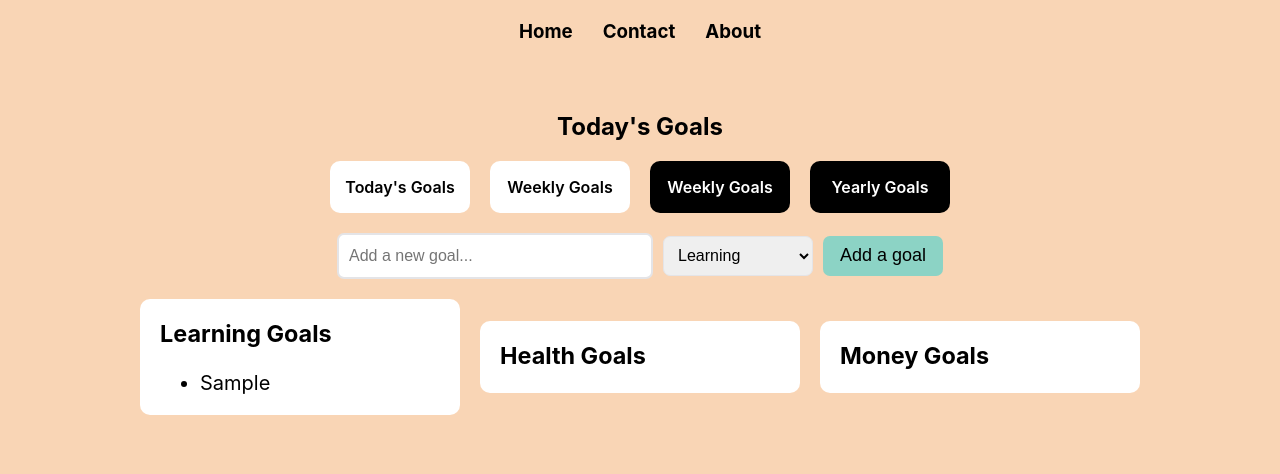
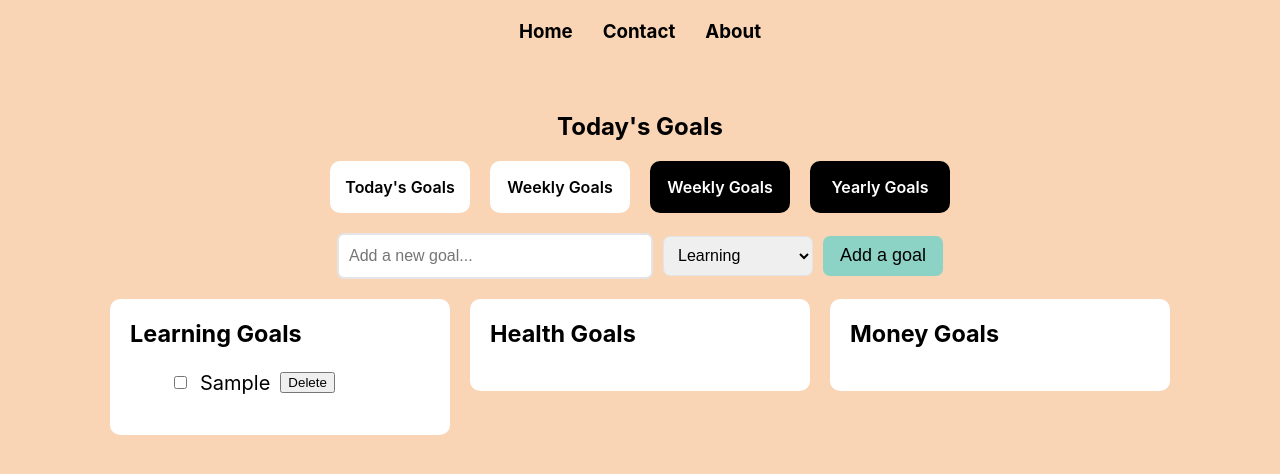
Before and after one commit to iftekar2/FinalProject, a React (Create React App) app: page / in a window 1280 px wide. Both pictures are taken after typing "Sample" into the empty fields and a click on the button "Add a goal". Shown: the top 474 px of the page. Built offline with nearby package versions, Linux system fonts and the light colour scheme.

Commit message:
marking complete and deleating task is working

```diff
--- a/src/Components/GoalApp.js
+++ b/src/Components/GoalApp.js
@@ -1,3 +1,57 @@
+// import React, { useState } from "react";
+// import GoalInput from "./GoalInput";
+// import GoalList from "./GoalList";
+
+// function GoalApp() {
+//   const [goals, setGoals] = useState({
+//     Learning: [],
+//     Health: [],
+//     Money: [],
+//   });
+
+//   const addGoal = (text, category) => {
+//     const randomPoints = Math.floor(Math.random() * 6) + 5;
+//     const newGoal = { text, points: randomPoints, completed: false };
+
+//     setGoals((prevGoals) => ({
+//       ...prevGoals,
+//       [category]: [...prevGoals[category], newGoal],
+//     }));
+
+//     console.log("New goal added:", newGoal);
+//     console.log("Updated goals state:", goals);
+//   };
+
+//   const handleComplete = (category, index) => {
+//     setGoals((prevGoals) => ({
+//       ...prevGoals,
+//       [category]: prevGoals[category].map((goal, i) =>
+//         i === index ? { ...goal, completed: !goal.completed } : goal
+//       ),
+//     }));
+//   };
+
+//   const handleDelete = (category, index) => {
+//     setGoals((prevGoals) => ({
+//       ...prevGoals,
+//       [category]: prevGoals[category].filter((_, i) => i !== index),
+//     }));
+//   };
+
+//   return (
+//     <div>
+//       <GoalInput addGoal={addGoal} />
+//       <GoalList
+//         goals={goals}
+//         onComplete={handleComplete}
+//         onDelete={handleDelete}
+//       />
+//     </div>
+//   );
+// }
+
+// export default GoalApp;
+
 import React, { useState } from "react";
 import GoalInput from "./GoalInput";
 import GoalList from "./GoalList";
@@ -10,16 +64,13 @@ function GoalApp() {
   });
 
   const addGoal = (text, category) => {
-    const randomPoints = Math.floor(Math.random() * 6) + 5;
-    const newGoal = { text, points: randomPoints, completed: false };
-
     setGoals((prevGoals) => ({
       ...prevGoals,
-      [category]: [...prevGoals[category], newGoal],
+      [category]: [
+        ...prevGoals[category],
+        { text, points: 10, completed: false },
+      ],
     }));
-
-    console.log("New goal added:", newGoal);
-    console.log("Updated goals state:", goals);
   };
 
   const handleComplete = (category, index) => {
--- a/src/Components/GoalList.js
+++ b/src/Components/GoalList.js
@@ -1,14 +1,100 @@
+// import React from "react";
+// import styled from "styled-components";
+
+// function GoalList({ goals }) {
+//   return (
+//     <GoalType>
+//       <LearningBox>
+//         <h3>Learning Goals</h3>
+//         <ul>
+//           {goals.Learning.map((goal, index) => (
+//             <li key={index}>{goal.text}</li>
+//           ))}
+//         </ul>
+//       </LearningBox>
+
+//       <HealthBox>
+//         <h3>Health Goals</h3>
+//         <ul>
+//           {goals.Health.map((goal, index) => (
+//             <li key={index}>{goal.text}</li>
+//           ))}
+//         </ul>
+//       </HealthBox>
+
+//       <MoneyBox>
+//         <h3>Money Goals</h3>
+//         <ul>
+//           {goals.Money.map((goal, index) => (
+//             <li key={index}>{goal.text}</li>
+//           ))}
+//         </ul>
+//       </MoneyBox>
+//     </GoalType>
+//   );
+// }
+
+// const GoalType = styled.div`
+//   display: flex;
+//   justify-content: center;
+//   align-items: center;
+//   gap: 20px;
+//   margin-top: 20px;
+// `;
+
+// const LearningBox = styled.div`
+//   color: black;
+//   background-color: white;
+//   width: 300px;
+//   padding-left: 20px;
+//   padding-top: 20px;
+//   border-radius: 10px;
+//   font-size: 20px;
+// `;
+
+// const HealthBox = styled.div`
+//   color: black;
+//   background-color: white;
+//   width: 300px;
+//   padding-left: 20px;
+//   padding-top: 20px;
+//   border-radius: 10px;
+//   font-size: 20px;
+// `;
+
+// const MoneyBox = styled.div`
+//   color: black;
+//   background-color: white;
+//   width: 300px;
+//   padding-left: 20px;
+//   padding-top: 20px;
+//   border-radius: 10px;
+//   font-size: 20px;
+// `;
+
+// export default GoalList;
+
 import React from "react";
 import styled from "styled-components";
 
-function GoalList({ goals }) {
+function GoalList({ goals, onComplete, onDelete }) {
   return (
     <GoalType>
       <LearningBox>
         <h3>Learning Goals</h3>
         <ul>
           {goals.Learning.map((goal, index) => (
-            <li key={index}>{goal.text}</li>
+            <GoalItem key={index} completed={goal.completed}>
+              <input
+                type="checkbox"
+                checked={goal.completed}
+                onChange={() => onComplete("Learning", index)}
+              />
+              {goal.text}
+              <button onClick={() => onDelete("Learning", index)}>
+                Delete
+              </button>
+            </GoalItem>
           ))}
         </ul>
       </LearningBox>
@@ -17,7 +103,15 @@ function GoalList({ goals }) {
         <h3>Health Goals</h3>
         <ul>
           {goals.Health.map((goal, index) => (
-            <li key={index}>{goal.text}</li>
+            <GoalItem key={index} completed={goal.completed}>
+              <input
+                type="checkbox"
+                checked={goal.completed}
+                onChange={() => onComplete("Health", index)}
+              />
+              {goal.text}
+              <button onClick={() => onDelete("Health", index)}>Delete</button>
+            </GoalItem>
           ))}
         </ul>
       </HealthBox>
@@ -26,7 +120,15 @@ function GoalList({ goals }) {
         <h3>Money Goals</h3>
         <ul>
           {goals.Money.map((goal, index) => (
-            <li key={index}>{goal.text}</li>
+            <GoalItem key={index} completed={goal.completed}>
+              <input
+                type="checkbox"
+                checked={goal.completed}
+                onChange={() => onComplete("Money", index)}
+              />
+              {goal.text}
+              <button onClick={() => onDelete("Money", index)}>Delete</button>
+            </GoalItem>
           ))}
         </ul>
       </MoneyBox>
@@ -37,39 +139,30 @@ function GoalList({ goals }) {
 const GoalType = styled.div`
   display: flex;
   justify-content: center;
-  align-items: center;
+  align-items: flex-start;
   gap: 20px;
   margin-top: 20px;
 `;
 
-const LearningBox = styled.div`
+const GoalBox = styled.div`
   color: black;
   background-color: white;
   width: 300px;
-  padding-left: 20px;
-  padding-top: 20px;
+  padding: 20px;
   border-radius: 10px;
   font-size: 20px;
 `;
 
-const HealthBox = styled.div`
-  color: black;
-  background-color: white;
-  width: 300px;
-  padding-left: 20px;
-  padding-top: 20px;
-  border-radius: 10px;
-  font-size: 20px;
-`;
+const LearningBox = styled(GoalBox)``;
+const HealthBox = styled(GoalBox)``;
+const MoneyBox = styled(GoalBox)``;
 
-const MoneyBox = styled.div`
-  color: black;
-  background-color: white;
-  width: 300px;
-  padding-left: 20px;
-  padding-top: 20px;
-  border-radius: 10px;
-  font-size: 20px;
+const GoalItem = styled.li`
+  display: flex;
+  align-items: center;
+  gap: 10px;
+  text-decoration: ${(props) => (props.completed ? "line-through" : "none")};
+  color: ${(props) => (props.completed ? "#aaa" : "black")};
 `;
 
 export default GoalList;
```
